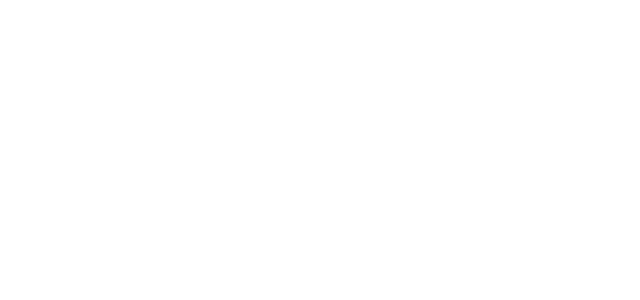
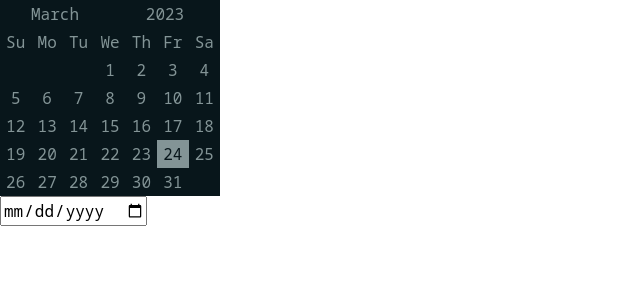
Before and after one commit to rahulchaudhary2244/Custom-Calendar, a React (Create React App) app: page / in a window 1280 px wide. Shown: the top 300 px of the page, without its empty margins (0-640 px from the left). Built offline with nearby package versions, Linux system fonts and the light colour scheme.

Commit message:
basic functionality done

```diff
--- a/public/index.html
+++ b/public/index.html
@@ -27,7 +27,7 @@
         <link rel="preconnect" href="https://fonts.googleapis.com" />
         <link rel="preconnect" href="https://fonts.gstatic.com" crossorigin />
         <link
-            href="https://fonts.googleapis.com/css2?family=Space+Mono&display=swap"
+            href="https://fonts.googleapis.com/css2?family=Noto+Sans+Mono&display=swap"
             rel="stylesheet"
         />
         <title>React App</title>
--- a/src/App.js
+++ b/src/App.js
@@ -1,5 +1,19 @@
+import { useState } from 'react'
+import Calendar from './components/Calendar/Calendar'
+
 function App() {
-    return <div></div>
+    const [date, setDate] = useState(new Date())
+
+    const handleChange = (e) => {
+        setDate(new Date(e.target.value))
+    }
+
+    return (
+        <div>
+            <Calendar date={date} />
+            <input type="date" value={date} onChange={handleChange} />
+        </div>
+    )
 }
 
 export default App
--- a/src/components/Calendar/Calendar.jsx
+++ b/src/components/Calendar/Calendar.jsx
@@ -0,0 +1,41 @@
+import React from 'react'
+import { getCalendarDataByDate } from '../../utils/util'
+import Cell from '../Cell/Cell'
+import styles from './Calendar.module.css'
+
+function Calendar({ date = new Date() }) {
+    const {
+        currentMonthName,
+        currentYear,
+        dateNumbersForMonth,
+        weekDays,
+        activeDate,
+    } = getCalendarDataByDate(date)
+
+    return (
+        <div className={styles['container']}>
+            <div className={styles['grid-container-month-year']}>
+                <Cell input={currentMonthName} />
+                <Cell input={currentYear} />
+            </div>
+
+            <div className={styles['grid-container-week']}>
+                {weekDays.map((item) => (
+                    <Cell key={item} input={item} />
+                ))}
+            </div>
+
+            <div className={styles['grid-container-days']}>
+                {dateNumbersForMonth.map((item) => (
+                    <Cell
+                        key={item}
+                        input={item}
+                        isActiveDate={item === activeDate}
+                    />
+                ))}
+            </div>
+        </div>
+    )
+}
+
+export default Calendar
--- a/src/components/Calendar/Calendar.module.css
+++ b/src/components/Calendar/Calendar.module.css
@@ -0,0 +1,27 @@
+.container {
+    width: 220px;
+}
+
+.grid-container-month-year {
+    width: 100%;
+    display: grid;
+    grid-template-columns: repeat(2, 1fr);
+    background: var(--color-primary);
+    color: var(--color-secondary);
+}
+
+.grid-container-week {
+    width: 100%;
+    display: grid;
+    grid-template-columns: repeat(7, 1fr);
+    background: var(--color-primary);
+    color: var(--color-secondary);
+}
+
+.grid-container-days {
+    width: 100%;
+    display: grid;
+    grid-template-columns: repeat(7, 1fr);
+    background: var(--color-primary);
+    color: var(--color-secondary);
+}
--- a/src/components/Cell/Cell.jsx
+++ b/src/components/Cell/Cell.jsx
@@ -0,0 +1,25 @@
+import React from 'react'
+import styles from './Cell.module.css'
+
+function Cell({ input, isActiveDate }) {
+    if (!!Number(input) && Number(input) > 0 && Number(input) < 32)
+        return (
+            <div
+                className={`${styles['grid-item']} ${
+                    isActiveDate
+                        ? styles['active-date']
+                        : styles['non-active-date']
+                } `}
+            >
+                {Number(input) < 1 ? '' : input}
+            </div>
+        )
+
+    return (
+        <div className={styles['grid-item']}>
+            {Number(input) < 1 ? '' : input}
+        </div>
+    )
+}
+
+export default Cell
--- a/src/components/Cell/Cell.module.css
+++ b/src/components/Cell/Cell.module.css
@@ -0,0 +1,22 @@
+.grid-item {
+    text-transform: capitalize;
+    padding: 2px;
+    text-align: center;
+}
+
+.active-date {
+    cursor: pointer;
+    color: var(--color-primary);
+    background: var(--color-secondary);
+}
+
+.non-active-date:hover {
+    cursor: pointer;
+    filter: brightness(50%);
+    color: var(--color-primary);
+    background: var(--color-secondary);
+}
+
+.active-date:hover {
+    filter: brightness(122%);
+}
--- a/src/index.css
+++ b/src/index.css
@@ -1,7 +1,7 @@
 :root {
     /* Global variables to be defined here */
-    --color-gray: #242323;
-    --color-white: #ffffff;
+    --color-primary: #08161b;
+    --color-secondary: #839496;
 }
 
 *,
@@ -19,7 +19,7 @@ body {
 body {
     line-height: 1.5;
     -webkit-font-smoothing: antialiased;
-    font-family: 'Space Mono', monospace;
+    font-family: 'Noto Sans Mono', monospace;
 }
 img,
 picture,
--- /dev/null
+++ b/src/utils/util.js
@@ -0,0 +1,37 @@
+export const getCalendarDataByDate = (date = new Date()) => {
+    const currentMonth = date.getMonth() + 1
+    const currentYear = date.getFullYear()
+    const daysInCurrentMonth = getDaysInMonth(currentYear, currentMonth)
+    const daysToSkip = getFirstDayOfMonthByDate()
+    const WEEK_DAYS = ['Su', 'Mo', 'Tu', 'We', 'Th', 'Fr', 'Sa']
+
+    return {
+        currentYear,
+        currentMonthName: date.toLocaleString('default', { month: 'long' }),
+        dateNumbersForMonth: getDateNumbersForMonth(
+            daysToSkip,
+            daysInCurrentMonth
+        ),
+        weekDays: WEEK_DAYS,
+        activeDate: date.getDate(),
+    }
+}
+
+function getDaysInMonth(year, month) {
+    return new Date(year, month, 0).getDate()
+}
+
+function getFirstDayOfMonthByDate(date = new Date()) {
+    return new Date(date.getFullYear(), date.getMonth(), 1).getDay()
+}
+
+function getDateNumbersForMonth(daysToSkip, daysInCurrentMonth) {
+    const dateNumbersForMonth = []
+    for (let index = 0; index < daysToSkip; index++) {
+        dateNumbersForMonth.push(-index)
+    }
+    for (let index = 1; index <= daysInCurrentMonth; index++) {
+        dateNumbersForMonth.push(index)
+    }
+    return dateNumbersForMonth
+}
```
